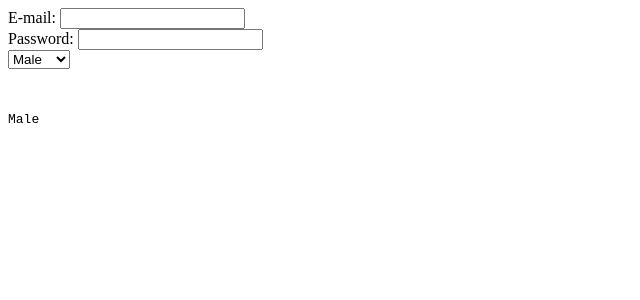
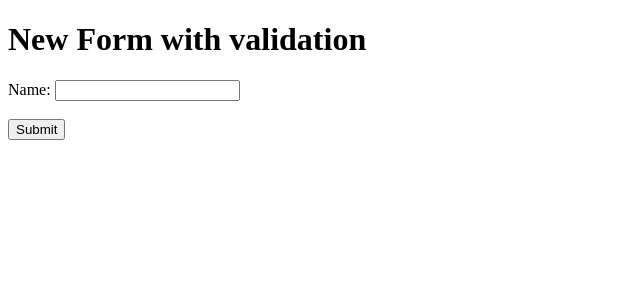
Before and after one commit to Mario-aj/learn-react, a React (Create React App) app in the folder cursoSujeitoProgramador/bloco3/: page / in a window 1280 px wide. Shown: the top 300 px of the page, without its empty margins (0-640 px from the left). Built offline with nearby package versions, Linux system fonts and the light colour scheme.

Commit message:
put an alert command

```diff
--- a/cursoSujeitoProgramador/bloco3/src/App.js
+++ b/cursoSujeitoProgramador/bloco3/src/App.js
@@ -3,7 +3,8 @@ import React from "react";
 // import Member from "./components/Member";
 // import ConditionalRender from "./components/ConditionalRender";
 // import Lists from "./components/Lists";
-import BasicForm from "./components/form/BasicForm";
+// import BasicForm from "./components/form/BasicForm";
+import BasicValidation from "./components/form/BasicValidation";
 
 const App = () => {
   return (
@@ -11,7 +12,8 @@ const App = () => {
       {/* <Member name="Visitante" />
       <ConditionalRender />
       <Lists /> */}
-      <BasicForm />
+      {/* <BasicForm /> */}
+      <BasicValidation />
     </>
   );
 };
--- a/cursoSujeitoProgramador/bloco3/src/components/form/BasicValidation.js
+++ b/cursoSujeitoProgramador/bloco3/src/components/form/BasicValidation.js
@@ -13,7 +13,7 @@ class BasicValidation extends Component {
   onSubmit(e) {
     e.preventDefault();
     const { name } = this.state;
-    alert({ name });
+    alert(name);
   }
 
   render() {
@@ -32,6 +32,7 @@ class BasicValidation extends Component {
               onChange={(e) => this.setState({ name: e.target.value })}
             />
           </div>
+          <br />
 
           <button type="submit">Submit</button>
         </form>
```
